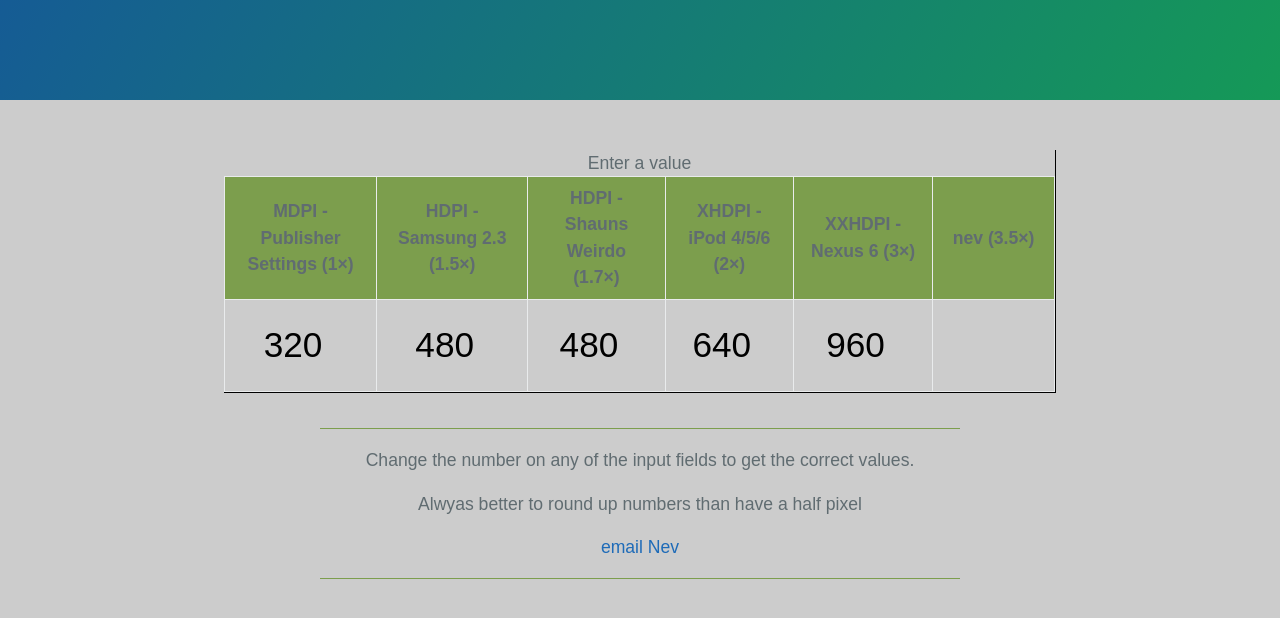
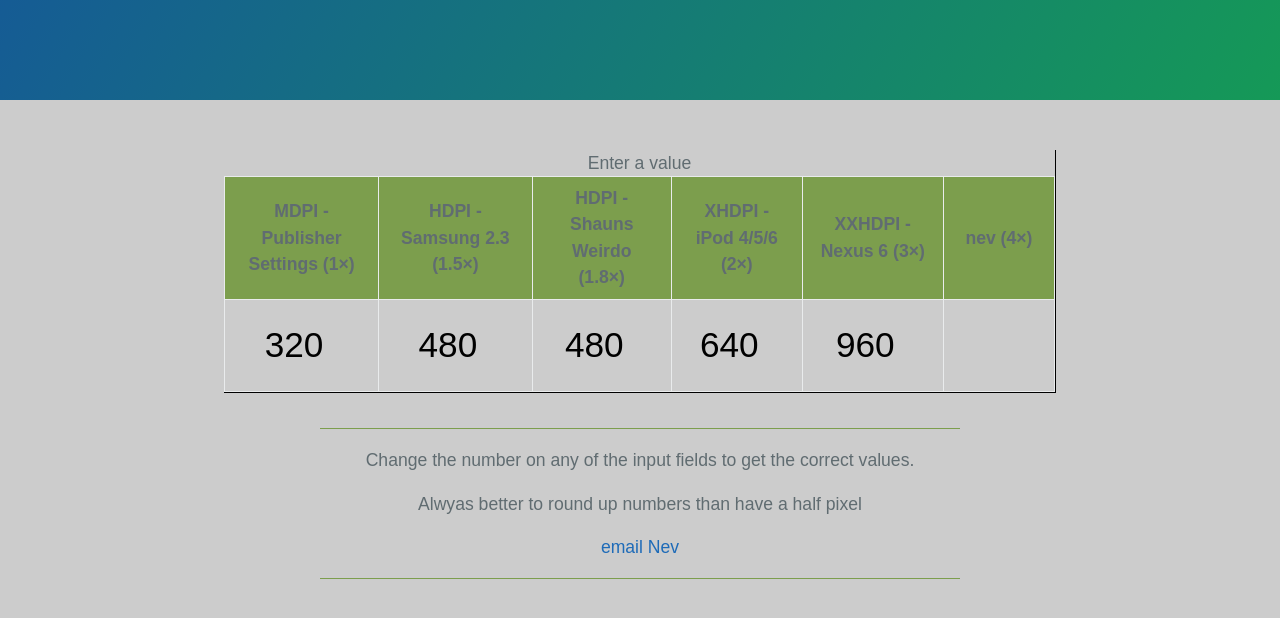
Before and after one commit to gescomfive/screencalc, a plain HTML site: page index.html in a window 1280 px wide. Shown: the part 170-788 px from the top of the page. Drawn offline with Linux system fonts and the light colour scheme.

Commit message:
Update index.html

```diff
--- a/index.html
+++ b/index.html
@@ -62,10 +62,10 @@
     <tr>
       <th>MDPI - Publisher Settings (1&times;)</th>
       <th>HDPI  - Samsung 2.3 (1.5&times;)</th>
-      <th>HDPI  - Shauns Weirdo (1.7&times;)</th>
+      <th>HDPI  - Shauns Weirdo (1.8&times;)</th>
       <th>XHDPI - iPod 4/5/6 (2&times;)</th>
       <th>XXHDPI - Nexus 6 (3&times;)</th>
-      <th>nev (3.5&times;)</th>
+      <th>nev (4&times;)</th>
 
     </tr>
   </thead>
@@ -73,10 +73,10 @@
     <tr>
       <td><input type="number" id="mdpi" data-ref="1" maxlength="5" value="320"></td>
       <td><input type="number" id="hdpi" data-ref="1.5" maxlength="5" value="480"></td>
-       <td><input type="number" id="hdpi" data-ref="1.7" maxlength="5" value="480"></td>
+       <td><input type="number" id="hdpi" data-ref="1.8" maxlength="5" value="480"></td>
       <td><input type="number" id="xhdpi" data-ref="2" maxlength="5" value="640"></td>
       <td><input type="number" id="xxhdpi" data-ref="3" maxlength="5" value="960"></td>
-      <td><input type="number" id="nev" data-ref="3.5" maxlength="5" value=""></td>
+      <td><input type="number" id="nev" data-ref="4" maxlength="5" value=""></td>
     </tr>
   </tbody>
 </table>
```
